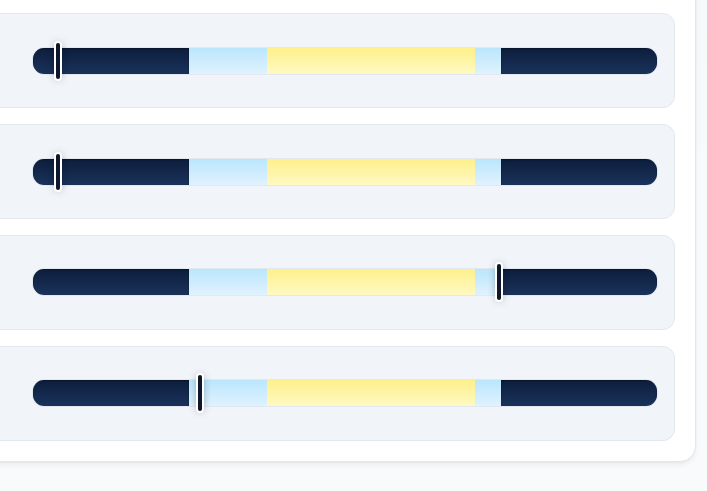
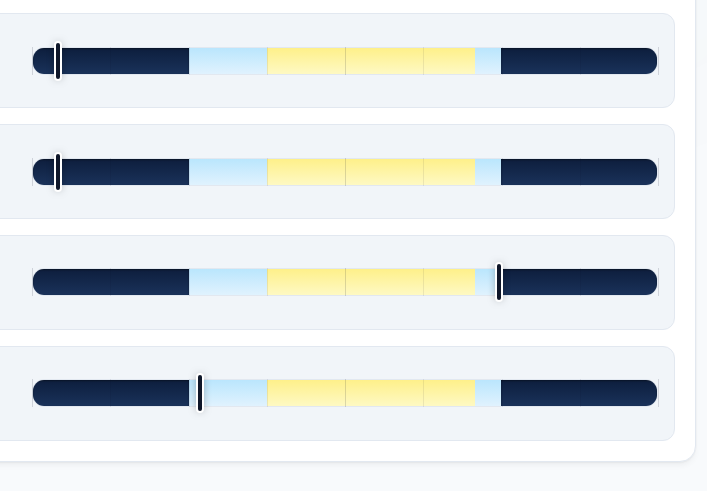
Before and after one commit to dhavalpalsana/engineering-toolkit, a plain HTML site: page tools/timezone-converter/index.html in a window 1280 px wide. Shown: the part 245-736 px from the top of the page, 560-1267 px from the left. Drawn offline with nearby package versions, Linux system fonts and the light colour scheme; no server answers.

Commit message:
feat(timezone-converter): add faint vertical hour grid lines behind timeline tracks

```diff
--- a/tools/timezone-converter/app.js
+++ b/tools/timezone-converter/app.js
@@ -319,6 +319,19 @@ document.addEventListener("DOMContentLoaded", () => {
             <div class="track-segment track-work" style="width: 33.33%;"></div> <!-- 09:00 to 17:00 -->
             <div class="track-segment track-day" style="width: 4.17%;"></div>   <!-- 17:00 to 18:00 -->
             <div class="track-segment track-night" style="width: 25%;"></div>   <!-- 18:00 to 24:00 -->
+          </div>
+
+          <!-- Faint vertical grid lines -->
+          <div class="timeline-grid-lines">
+            <div class="grid-line" style="left: 0%;"></div>
+            <div class="grid-line" style="left: 12.5%;"></div>
+            <div class="grid-line" style="left: 25%;"></div>
+            <div class="grid-line" style="left: 37.5%;"></div>
+            <div class="grid-line" style="left: 50%;"></div>
+            <div class="grid-line" style="left: 62.5%;"></div>
+            <div class="grid-line" style="left: 75%;"></div>
+            <div class="grid-line" style="left: 87.5%;"></div>
+            <div class="grid-line" style="left: 100%;"></div>
           </div>
 
           <!-- Transparent range slider -->
--- a/tools/timezone-converter/style.css
+++ b/tools/timezone-converter/style.css
@@ -474,3 +474,27 @@ body::before {
   height: 16px;
   accent-color: var(--accent-primary);
 }
+
+/* Faint Vertical Grid Lines for Hour Markers */
+.timeline-grid-lines {
+  position: absolute;
+  inset: 4px 0;
+  pointer-events: none;
+  z-index: 2;
+}
+
+.grid-line {
+  position: absolute;
+  top: 0;
+  bottom: 0;
+  width: 1px;
+  background: var(--text-primary);
+  opacity: 0.08;
+}
+
+/* Slight extra emphasis on boundary and mid-day grid lines */
+.grid-line:nth-child(1),
+.grid-line:nth-child(5),
+.grid-line:nth-child(9) {
+  opacity: 0.15;
+}
```
